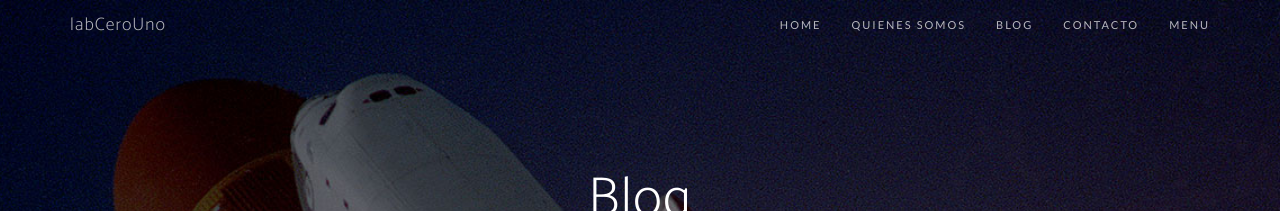
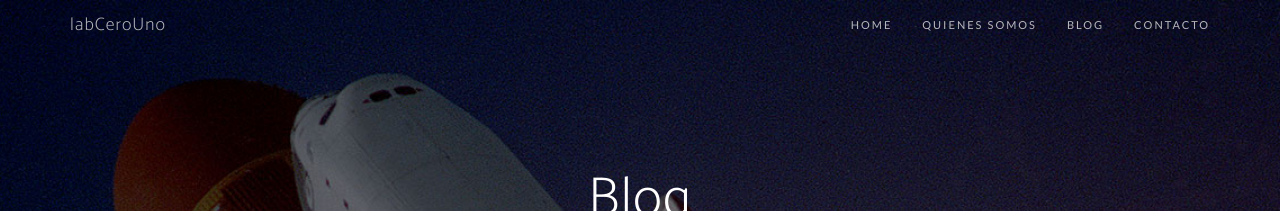
Before and after one commit to eldersoares/eldersoares.github.io, a Jekyll site: the page built from blog.html, in a window 1280 px wide. Shown: the top 211 px of the page. Built offline with Jekyll 4.4.1, drawn with Linux system fonts in a browser that asks for light colours; nearby versions of some CDN libraries; some web fonts are replaced; comment, search, counter and statistics services are not loaded.

Commit message:
Blog corrections

```diff
--- a/_includes/nav-blog.html
+++ b/_includes/nav-blog.html
@@ -15,16 +15,13 @@
                     <a href="/">Home</a>
                 </li>
                 <li>
-                    <a class="page-scroll" href="#quienessomos">Quienes somos</a>
+                    <a class="page-scroll" href="/#quienessomos">Quienes somos</a>
                 </li>
                 <li>
                     <a class="page-scroll" href="/blog/">Blog</a>
                 </li>
                 <li>
-                    <a class="page-scroll" href="#contacto">Contacto</a>
-                </li>
-                <li>
-                    <a class="outer-menu">menu</a>
+                    <a class="page-scroll" href="/#contacto">Contacto</a>
                 </li>
             </ul>
         </div>
```
